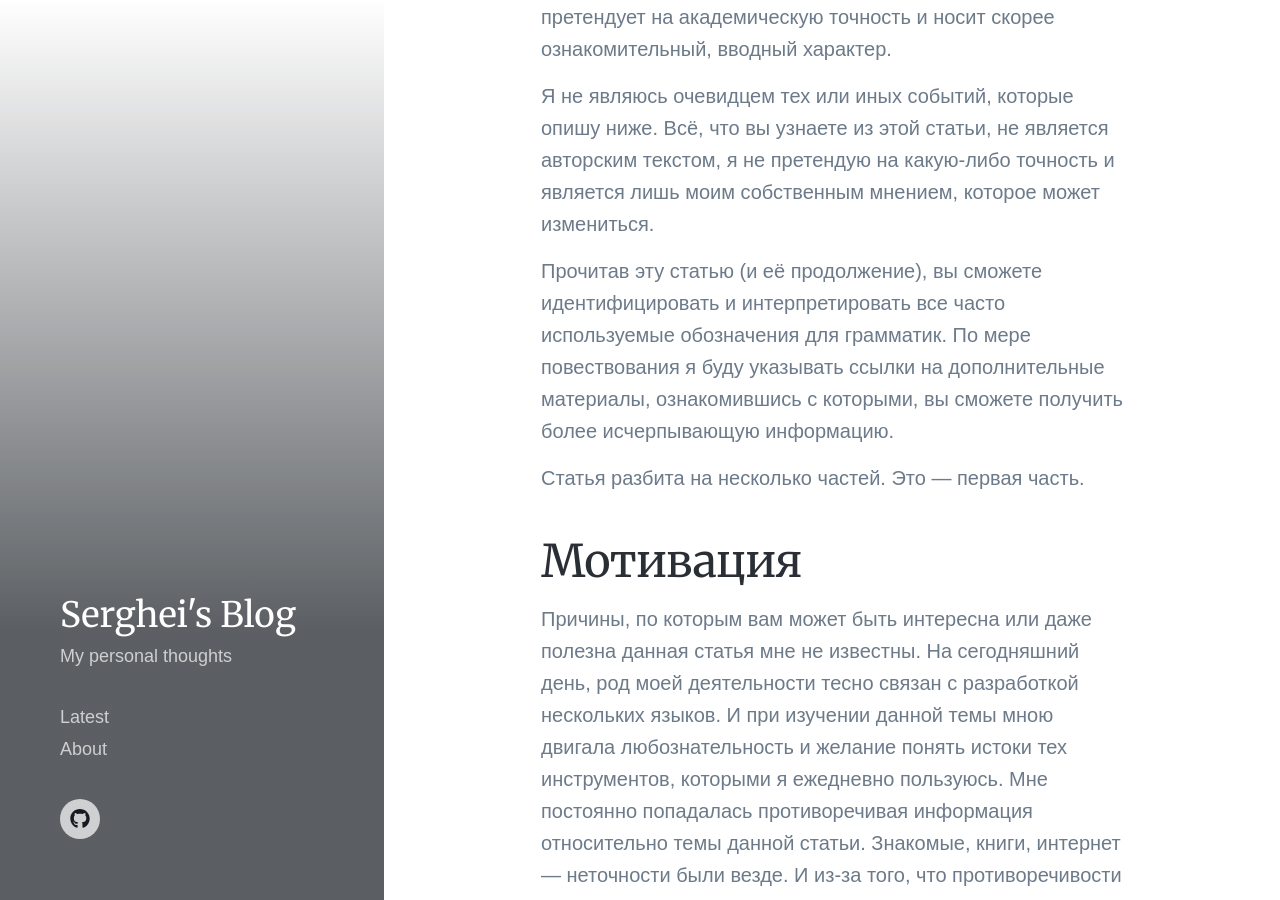
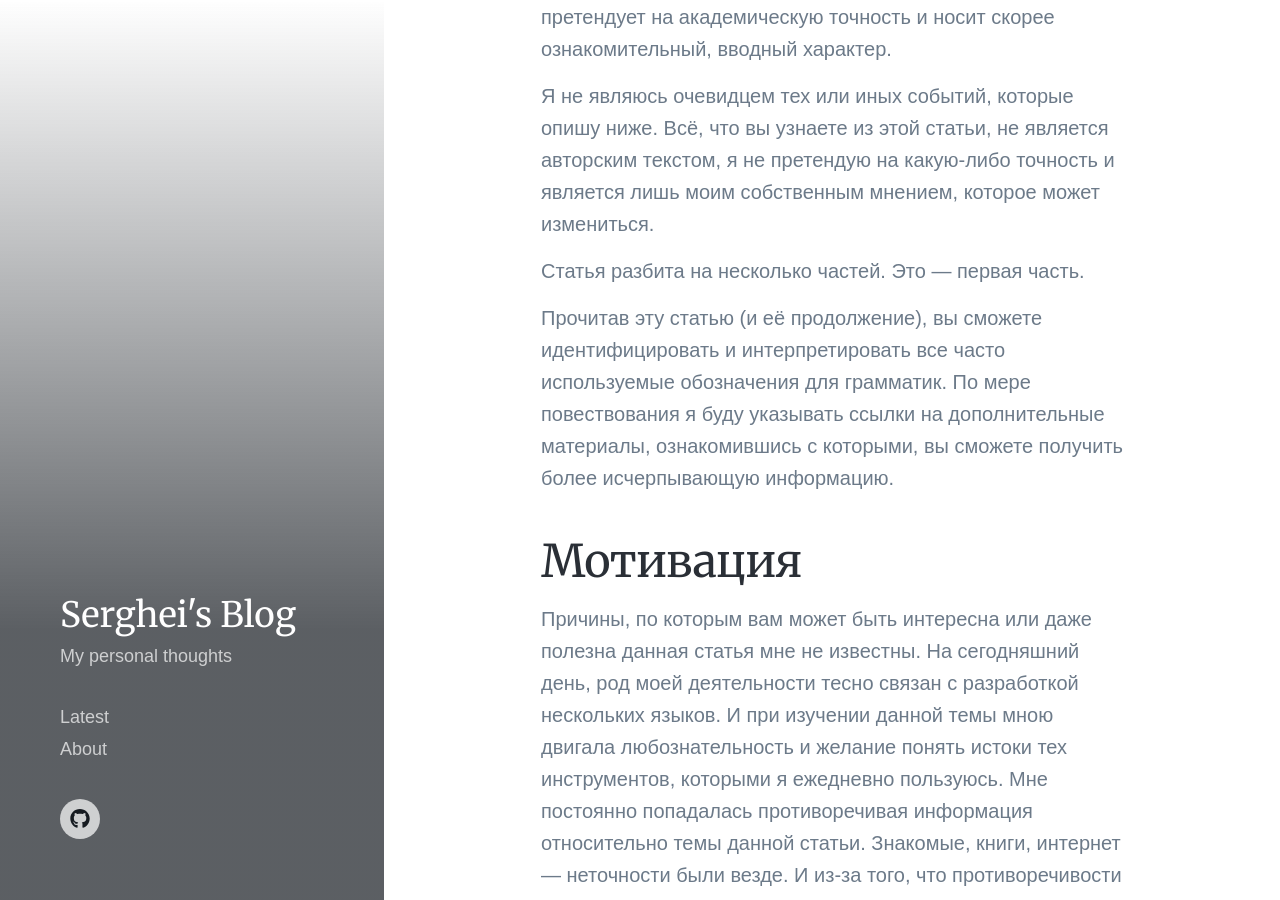
Before and after one commit to sergeyklay/blog, a Jekyll site: the page built from _posts/2019-03-19-язык-языков-часть-первая.md, in a window 1280 px wide and 900 px high, scrolled down 365 px. Built offline with Jekyll 4.4.1, drawn with Linux system fonts in a browser that asks for light colours; nearby versions of some CDN libraries; some web fonts are replaced; a style sheet for code colours, icons or effects is not loaded.

```diff
--- a/_posts/2019-03-19-язык-языков-часть-первая.md
+++ b/_posts/2019-03-19-язык-языков-часть-первая.md
@@ -10,9 +10,9 @@ excerpt: >-
 
 Я не являюсь очевидцем тех или иных событий, которые опишу ниже. Всё, что вы узнаете из этой статьи, не является авторским текстом, я не претендую на какую-либо точность и является лишь моим собственным мнением, которое может измениться.
 
+Статья разбита на несколько частей. Это — первая часть.
+
 Прочитав эту статью (и её продолжение), вы сможете идентифицировать и интерпретировать все часто используемые обозначения для грамматик. По мере повествования я буду указывать ссылки на дополнительные материалы, ознакомившись с которыми, вы сможете получить более исчерпывающую информацию.
-
-Статья разбита на несколько частей. Это — первая часть.
 
 ## Мотивация
 
```
